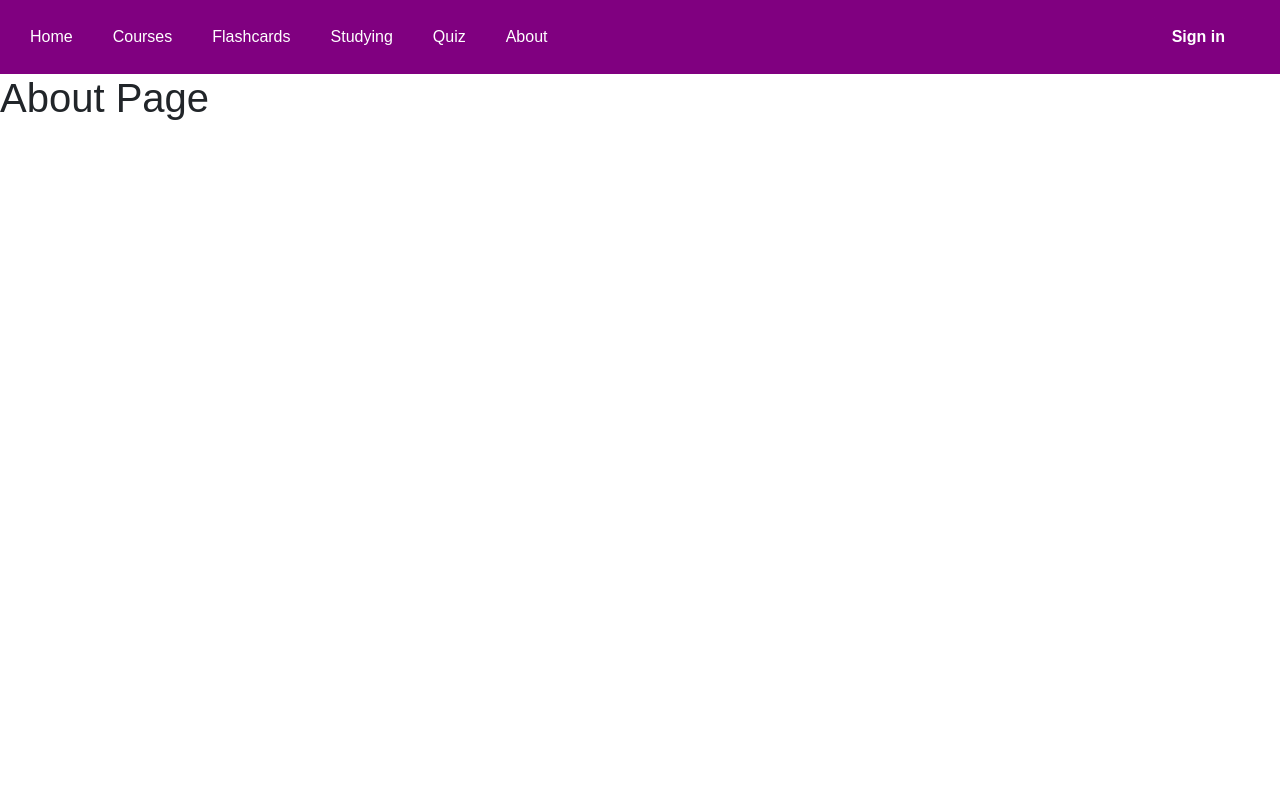
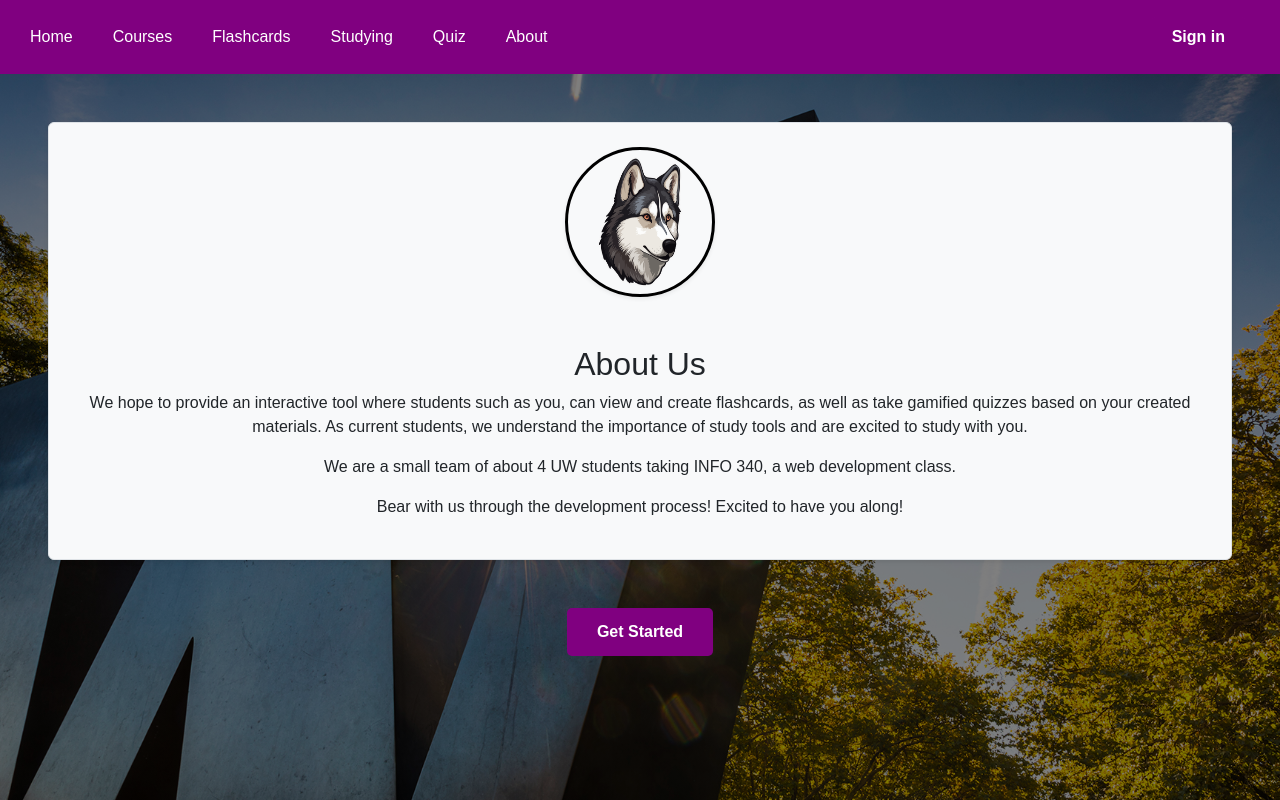
Before and after one commit to uhhmo/StudyHuskies, a React (Vite) app: page /about in a window 1280 px wide. Shown: the top 800 px of the page. Built offline with nearby package versions, Linux system fonts and the light colour scheme.

Commit message:
about section

```diff
--- a/src/App.jsx
+++ b/src/App.jsx
@@ -8,6 +8,7 @@ import Quiz from './pages/Quiz';
 import About from './pages/About';
 import SignIn from './pages/SignIn';
 import { BrowserRouter as Router, Routes, Route } from 'react-router-dom';
+import Footer from './components/Footer';
 
 function App() {
   return (
@@ -22,6 +23,7 @@ function App() {
         <Route path="/about" element={<About />} />
         <Route path="/signin" element={<SignIn />} />
       </Routes>
+       <Footer/>
     </Router>
   );
 }
--- /dev/null
+++ b/src/components/AboutSection.jsx
@@ -0,0 +1,32 @@
+import React from 'react';
+import { Link } from 'react-router-dom';
+import huskyIcon from '../assets/icon.png';
+
+function AboutSection() {
+    return (
+        <main className="about-image p-5 container-fluid vh-100 p-0">
+            <section className="mb-5 p-4 border rounded shadow-sm text-center bg-light">
+                <div className="text-center row">
+                    <img src={huskyIcon} alt="Husky Icon" class="rounded-circle mb-5 shadow-sm husky-image" />
+                    <div>
+                    </div>
+                    <h2>About Us</h2>
+                    <p>We hope to provide an interactive tool where students such as you, can view and create
+                        flashcards, as well as
+                        take gamified quizzes based
+                        on your created materials. As current students, we understand the importance of study tools and
+                        are excited to study with you.</p>
+                    <p>We are a small team of about 4 UW students taking INFO 340, a web development class.</p>
+                    <p>Bear with us through the development process! Excited to have you along!</p>
+                </div>
+            </section>
+
+            <div class="text-center">
+                <Link to="/" className="btn-home">Get Started</Link>
+            </div>
+
+        </main>
+    );
+}
+
+export default AboutSection;
--- a/src/index.css
+++ b/src/index.css
@@ -144,7 +144,7 @@ footer {
 
 .about-image {
     background: linear-gradient(rgba(0,0,0,0.5), rgba(0,0,0,0.5)),
-                url('../assets/UWCampus.jpg');
+                url('./assets/UWCampus.jpg');
     background-size: cover;
     background-position: center;
 
--- a/src/pages/about.jsx
+++ b/src/pages/about.jsx
@@ -1,7 +1,10 @@
 import React from 'react';
+import AboutSection from '../components/AboutSection';
 
 function about() {
-  return <h1>About Page</h1>;
+  return (
+    <AboutSection/>
+  );
 }
 
 export default about;
--- a/src/pages/home.jsx
+++ b/src/pages/home.jsx
@@ -13,7 +13,6 @@ function home() {
       <HomeSection/>
       <HomeLogo/>
       <HomeForm/>
-      <Footer/>
     </div>
   );
 }
```
